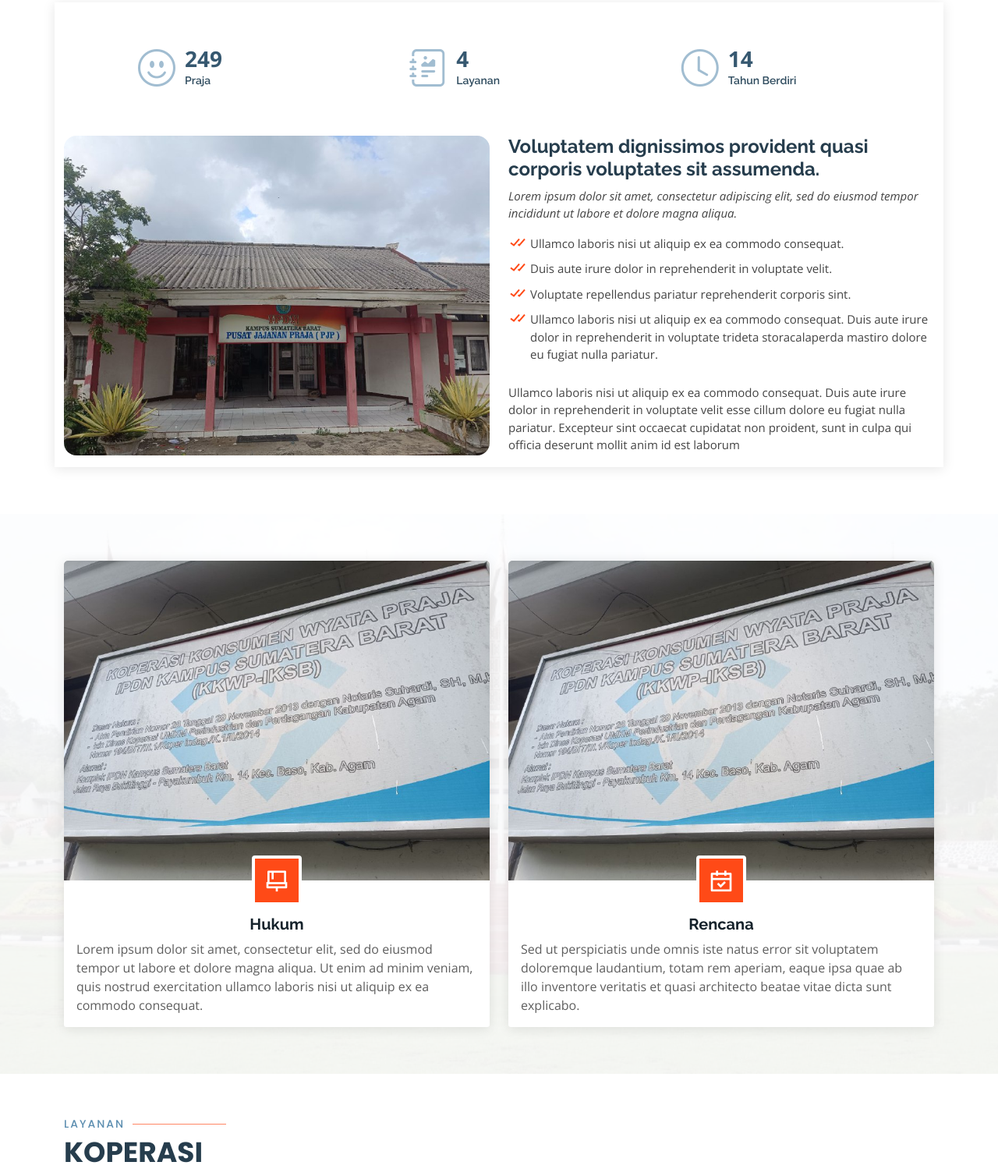
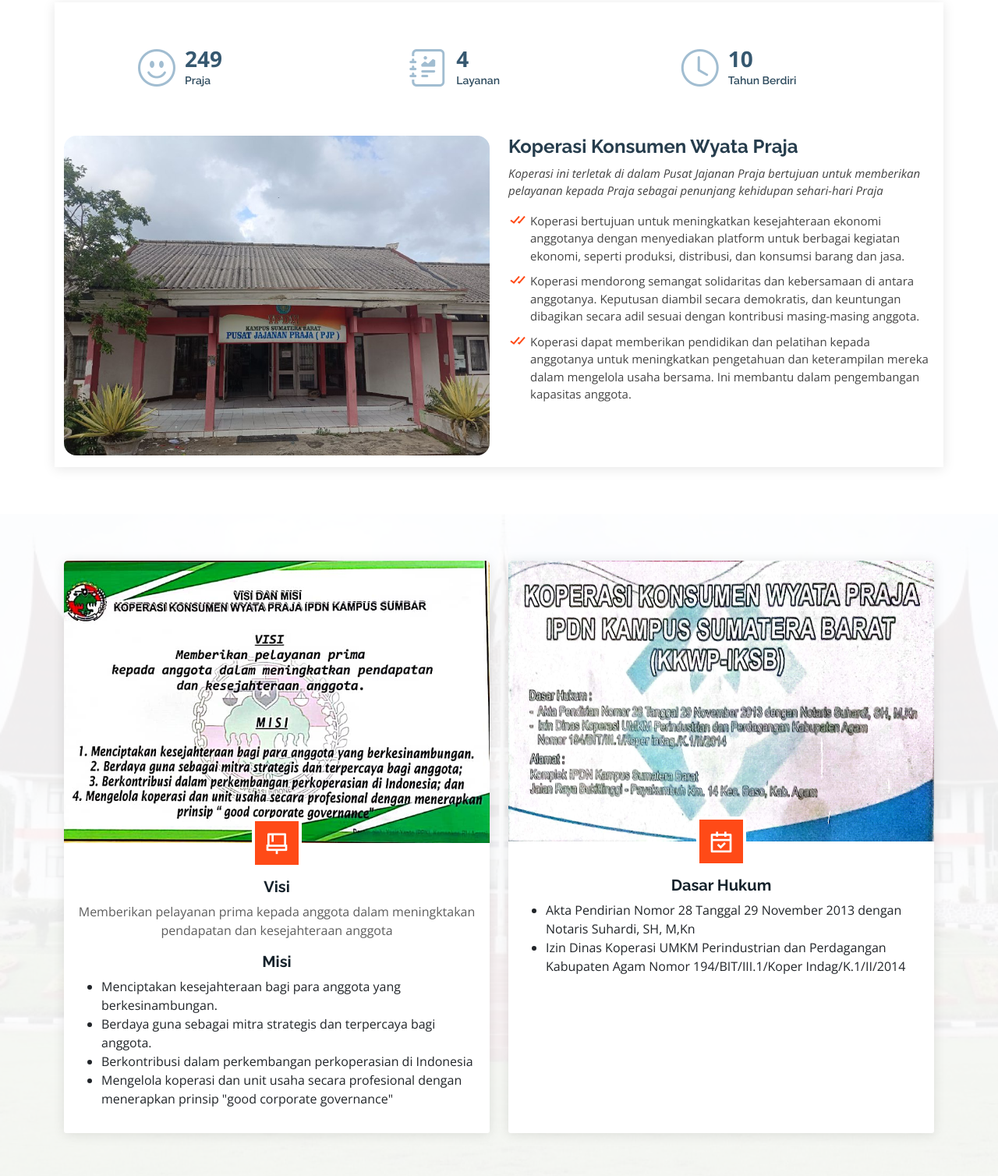
Before and after one commit to daffaaryapp/pusat-jajanan-praja, a plain HTML site: page index.html in a window 1280 px wide. Shown: the part 857-2365 px from the top of the page at 78% size. Drawn offline with nearby package versions, Linux system fonts and the light colour scheme.

Commit message:
Update images for Hukum and Visi Misi pages

```diff
--- a/index.html
+++ b/index.html
@@ -94,7 +94,7 @@
               <div class="col-lg-4 col-md-5 col-6 d-md-flex align-items-md-stretch">
                 <div class="count-box">
                   <i class="bi bi-clock"></i>
-                  <span data-purecounter-start="0" data-purecounter-end="14" data-purecounter-duration="1" class="purecounter"></span>
+                  <span data-purecounter-start="0" data-purecounter-end="10" data-purecounter-duration="1" class="purecounter"></span>
                   <p>Tahun Berdiri</p>
                 </div>
               </div>
@@ -113,22 +113,16 @@
           </div>
 
           <div class="col-lg-6 pt-3 pt-lg-0 content">
-            <h3>Voluptatem dignissimos provident quasi corporis voluptates sit assumenda.</h3>
+            <h3>Koperasi Konsumen Wyata Praja</h3>
             <p class="fst-italic">
-              Lorem ipsum dolor sit amet, consectetur adipiscing elit, sed do eiusmod tempor incididunt ut labore et dolore
-              magna aliqua.
+              Koperasi ini terletak di dalam Pusat Jajanan Praja bertujuan untuk memberikan pelayanan kepada Praja sebagai penunjang kehidupan sehari-hari Praja
             </p>
             <ul>
-              <li><i class="bx bx-check-double"></i> Ullamco laboris nisi ut aliquip ex ea commodo consequat.</li>
-              <li><i class="bx bx-check-double"></i> Duis aute irure dolor in reprehenderit in voluptate velit.</li>
-              <li><i class="bx bx-check-double"></i> Voluptate repellendus pariatur reprehenderit corporis sint.</li>
-              <li><i class="bx bx-check-double"></i> Ullamco laboris nisi ut aliquip ex ea commodo consequat. Duis aute irure dolor in reprehenderit in voluptate trideta storacalaperda mastiro dolore eu fugiat nulla pariatur.</li>
+              <li><i class="bx bx-check-double"></i> Koperasi bertujuan untuk meningkatkan kesejahteraan ekonomi anggotanya dengan menyediakan platform untuk berbagai kegiatan ekonomi, seperti produksi, distribusi, dan konsumsi barang dan jasa.</li>
+              <li><i class="bx bx-check-double"></i> Koperasi mendorong semangat solidaritas dan kebersamaan di antara anggotanya. Keputusan diambil secara demokratis, dan keuntungan dibagikan secara adil sesuai dengan kontribusi masing-masing anggota.</li>
+              <li><i class="bx bx-check-double"></i> Koperasi dapat memberikan pendidikan dan pelatihan kepada anggotanya untuk meningkatkan pengetahuan dan keterampilan mereka dalam mengelola usaha bersama. Ini membantu dalam pengembangan kapasitas anggota.</li>
             </ul>
-            <p>
-              Ullamco laboris nisi ut aliquip ex ea commodo consequat. Duis aute irure dolor in reprehenderit in voluptate
-              velit esse cillum dolore eu fugiat nulla pariatur. Excepteur sint occaecat cupidatat non proident, sunt in
-              culpa qui officia deserunt mollit anim id est laborum
-            </p>
+
           </div>
 
         </div>
@@ -143,25 +137,35 @@
         <div class="row">
           <div class="col-lg-6 col-md-6 d-flex align-items-stretch" data-aos="fade-up" data-aos-delay="100">
             <div class="card">
-              <img src="assets/img/IPDN/photo1698566101.jpeg" class="card-img-top" alt="...">
+              <img src="assets/img/visi.jpg" class="card-img-top" alt="...">
               <div class="card-icon">
                 <i class="ri-brush-4-line"></i>
               </div>
               <div class="card-body">
-                <h5 class="card-title"><a href="">Hukum</a></h5>
-                <p class="card-text">Lorem ipsum dolor sit amet, consectetur elit, sed do eiusmod tempor ut labore et dolore magna aliqua. Ut enim ad minim veniam, quis nostrud exercitation ullamco laboris nisi ut aliquip ex ea commodo consequat. </p>
+                <h5 class="card-title"><a href="">Visi</a></h5>
+                <p class="card-text text-center" >Memberikan pelayanan prima kepada anggota dalam meningktakan pendapatan dan kesejahteraan anggota</p>
+                <h5 class="card-title"><a href="">Misi</a></h5>
+                <ul>
+                  <li>Menciptakan kesejahteraan bagi para anggota yang berkesinambungan.</li>
+                  <li>Berdaya guna sebagai mitra strategis dan terpercaya bagi anggota.</li>
+                  <li>Berkontribusi dalam perkembangan perkoperasian di Indonesia</li>
+                  <li>Mengelola koperasi dan unit usaha secara profesional dengan menerapkan prinsip "good corporate governance"</li>
+                </ul>
               </div>
             </div>
           </div>
           <div class="col-lg-6 col-md-6 d-flex align-items-stretch" data-aos="fade-up" data-aos-delay="200">
             <div class="card">
-              <img src="assets/img/IPDN/photo1698566101.jpeg" class="card-img-top" alt="...">
+              <img src="assets/img/hukum.jpg" height="360px" class="card-img-top" alt="...">
               <div class="card-icon">
                 <i class="ri-calendar-check-line"></i>
               </div>
               <div class="card-body">
-                <h5 class="card-title"><a href="">Rencana</a></h5>
-                <p class="card-text">Sed ut perspiciatis unde omnis iste natus error sit voluptatem doloremque laudantium, totam rem aperiam, eaque ipsa quae ab illo inventore veritatis et quasi architecto beatae vitae dicta sunt explicabo. </p>
+                <h5 class="card-title"><a href="">Dasar Hukum</a></h5>
+                <ul>
+                  <li>Akta Pendirian Nomor 28 Tanggal 29 November 2013 dengan Notaris Suhardi, SH, M,Kn</li>
+                  <li>Izin Dinas Koperasi UMKM Perindustrian dan Perdagangan Kabupaten Agam Nomor 194/BIT/III.1/Koper Indag/K.1/II/2014</li>
+                </ul>
               </div>
             </div>
           </div>
```
Also changed, not shown: assets/img/hukum.jpg (added), assets/img/visi.jpg (added).
